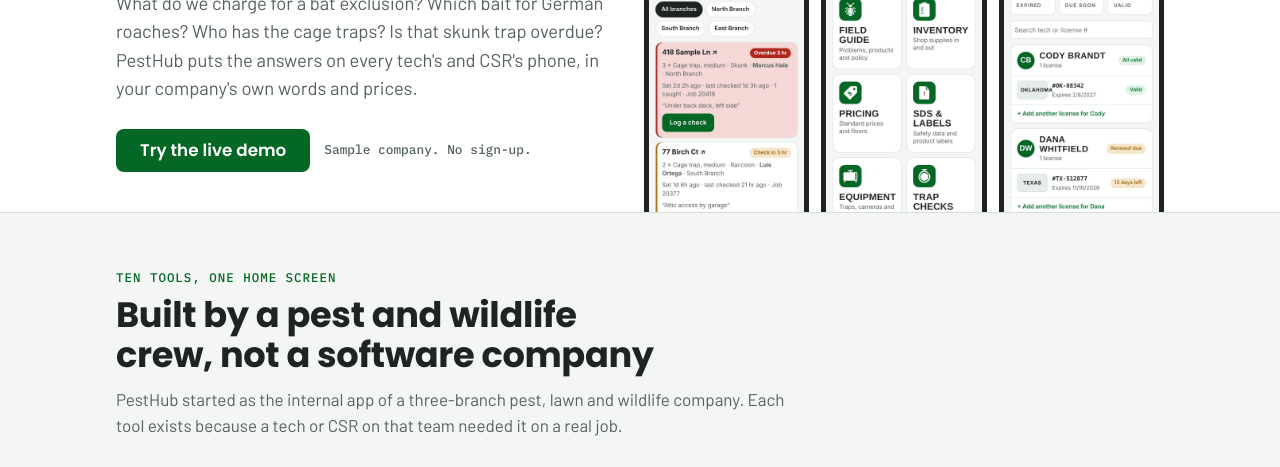
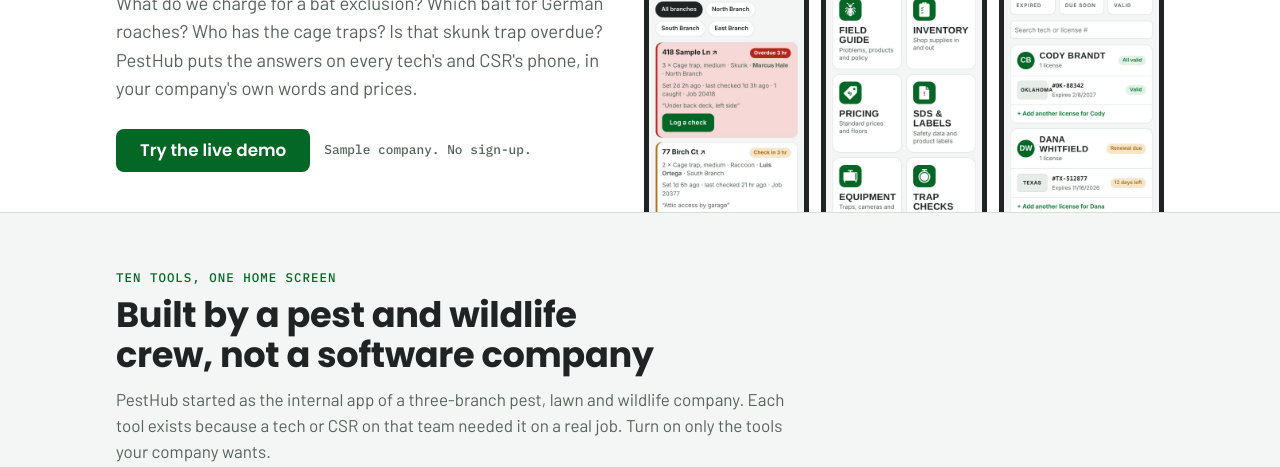
Before and after one commit to pesthubapp/pesthubapp.github.io, a plain HTML site: page index.html in a window 1280 px wide. Shown: the part 484-951 px from the top of the page. Drawn offline with Linux system fonts and the light colour scheme.

Commit message:
Update index.html

```diff
--- a/index.html
+++ b/index.html
@@ -89,7 +89,7 @@ section{padding-block:56px}
 </div></div>
 
 <section><div class="wrap">
-  <div class="head"><span class="tag">Ten tools, one home screen</span><h2>Built by a pest and wildlife crew, not a software company</h2><p>PestHub started as the internal app of a three-branch pest, lawn and wildlife company. Each tool exists because a tech or CSR on that team needed it on a real job.</p></div>
+  <div class="head"><span class="tag">Ten tools, one home screen</span><h2>Built by a pest and wildlife crew, not a software company</h2><p>PestHub started as the internal app of a three-branch pest, lawn and wildlife company. Each tool exists because a tech or CSR on that team needed it on a real job. Turn on only the tools your company wants.</p></div>
   <div class="groups">
     <div class="group"><h3>On the job</h3><ul>
       <li><b>Field Guide</b><span>Raccoon in the attic or ants in the kitchen? Type what the customer said. Get the fix, the products and what not to promise.</span></li>
```
